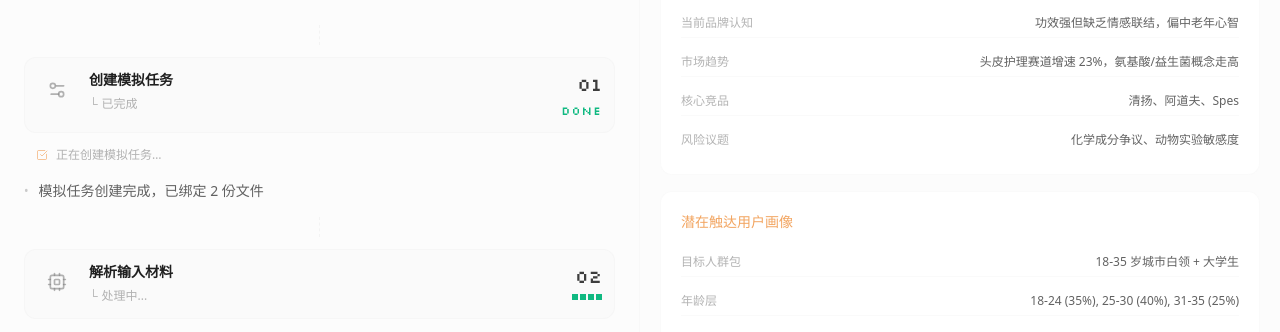
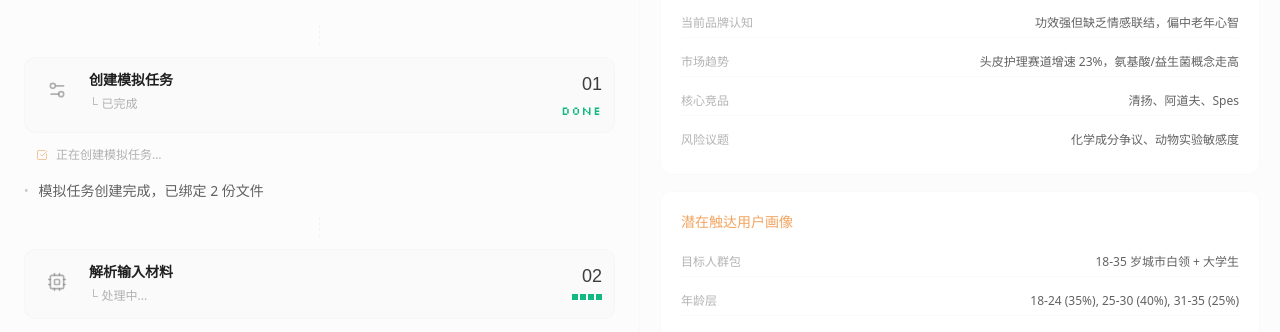
Before and after one commit to croiii1006/remix-of-oransim-workflow, a React (Vite) app: page / in a window 1280 px wide. Both pictures are taken after a click on the button "开始模拟". Shown: the part 154-486 px from the top of the page. Built offline with nearby package versions, Linux system fonts and the light colour scheme; the HTML template or start-up script is replaced by a standard one.

Commit message:
Changes
Co-authored-by: croiii1006 <184928744+croiii1006@users.noreply.github.com>

```diff
--- a/src/components/oran-sim/WorkflowStream.tsx
+++ b/src/components/oran-sim/WorkflowStream.tsx
@@ -48,7 +48,7 @@ const StepCard = ({
           </p>
         </div>
         <div className="shrink-0 flex flex-col items-end gap-1">
-          <span className="font-pixel text-lg font-medium text-[#3d3d3d]">{String(step.id).padStart(2, '0')}</span>
+          <span className="text-lg font-medium text-[#3d3d3d]" style={{ fontFamily: "'Urbanist', sans-serif" }}>{String(step.id).padStart(2, '0')}</span>
           {step.status === 'done' && (
             <span className="font-pixel text-[12px] tracking-widest text-emerald-500">DONE</span>
           )}
```
